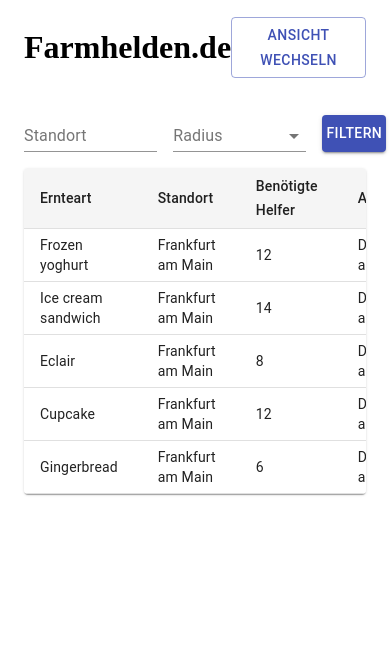
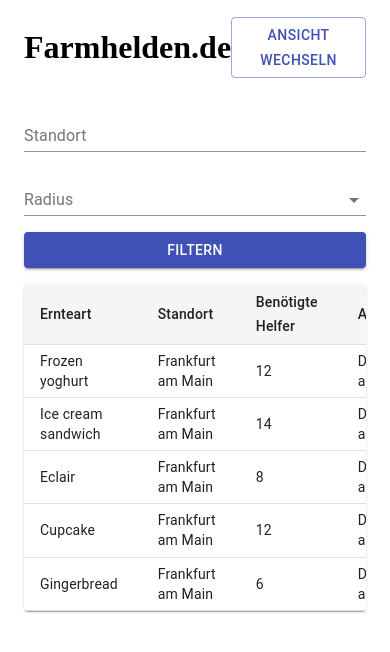
Before and after one commit to farmhelden/farmhelden-client, a Next.js app: page /helper in a window 390 px wide. Shown: the top 652 px of the page. Built offline with nearby package versions, Linux system fonts and the light colour scheme.

Commit message:
Improve responsiveness of form

```diff
--- a/pages/helper.tsx
+++ b/pages/helper.tsx
@@ -58,10 +58,10 @@ function Helper({ data }: any) {
         }}
       >
         <Grid container spacing={2}>
-          <Grid item xs={5}>
+          <Grid item xs={12} sm={5}>
             <TextField id="location" label="Standort" fullWidth />
           </Grid>
-          <Grid item xs={5}>
+          <Grid item xs={12} sm={5}>
             <FormControl fullWidth>
               <InputLabel id="radius-label">Radius</InputLabel>
               <Select labelId="radius-label" id="radius">
@@ -73,7 +73,7 @@ function Helper({ data }: any) {
               </Select>
             </FormControl>
           </Grid>
-          <Grid item xs={2} className={classes.gridSubmitButton}>
+          <Grid item xs={12} sm={2} className={classes.gridSubmitButton}>
             <Button type="submit" variant="contained" color="primary" fullWidth>
               Filtern
             </Button>
```
